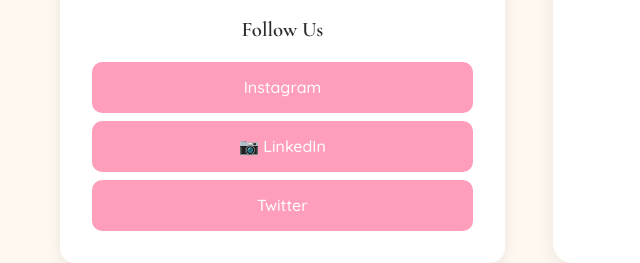
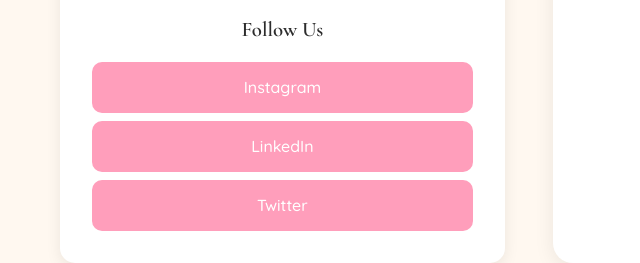
Before and after one commit to nikhilkumar99k/little-clouds, a plain HTML site: page contact.html in a window 1280 px wide. Shown: the part 1315-1578 px from the top of the page, 0-640 px from the left. Drawn offline with nearby package versions, Linux system fonts and the light colour scheme.

Commit message:
Fix LinkedIn link text in contact.html

```diff
--- a/contact.html
+++ b/contact.html
@@ -78,7 +78,7 @@
                         <h3>Follow Us</h3>
                         <div class="social-links-large">
                             <a href="https://www.instagram.com/vrinda1006/" target="_blank" class="social-btn">Instagram</a>
-                            <a href="https://www.linkedin.com/in/vrinda-gupta-558754205/" target="_blank" class="social-btn">📷 LinkedIn</a>
+                            <a href="https://www.linkedin.com/in/vrinda-gupta-558754205/" target="_blank" class="social-btn">LinkedIn</a>
                             <a href="#" class="social-btn">Twitter</a>
                         </div>
                     </div>
```
